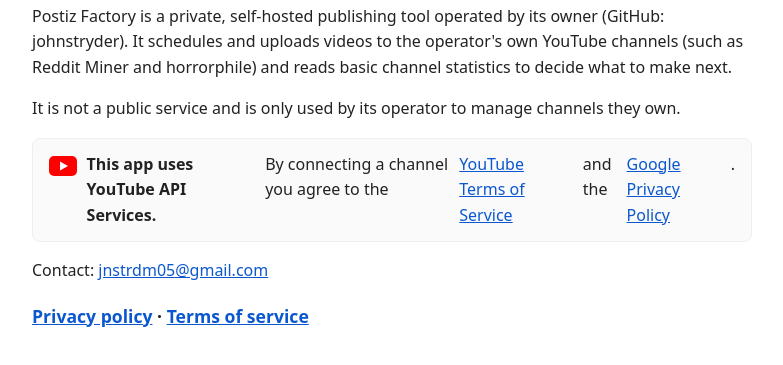
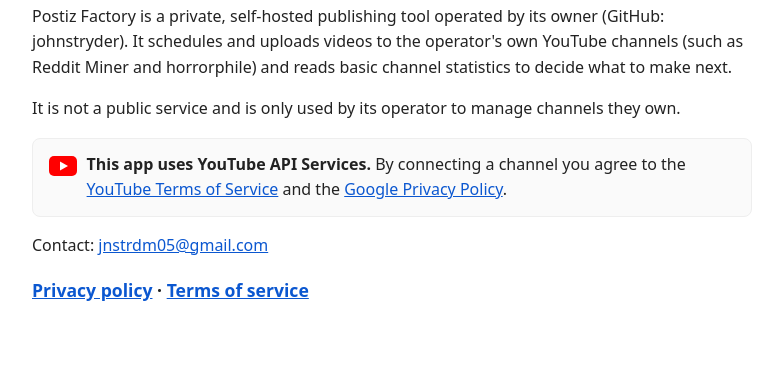
Before and after one commit to johnstryder/postiz-factory, a plain HTML site: page index.html in a window 1280 px wide. Shown: the part 117-482 px from the top of the page, without its empty margins (248-1031 px from the left). Drawn offline with Linux system fonts and the light colour scheme.

Commit message:
Fix YouTube notice layout
Co-Authored-By: Claude Opus 5.5 <noreply@anthropic.com>

```diff
--- a/index.html
+++ b/index.html
@@ -10,7 +10,7 @@
 <h1>Postiz Factory</h1>
 <p>Postiz Factory is a private, self-hosted publishing tool operated by its owner (GitHub: johnstryder). It schedules and uploads videos to the operator's own YouTube channels (such as Reddit Miner and horrorphile) and reads basic channel statistics to decide what to make next.</p>
 <p>It is not a public service and is only used by its operator to manage channels they own.</p>
-<p class="yt"><svg width="28" height="20" viewBox="0 0 28 20" aria-hidden="true"><rect width="28" height="20" rx="5" fill="#FF0000"/><path d="M11 5.5v9l8-4.5z" fill="#fff"/></svg> <strong>This app uses YouTube API Services.</strong> By connecting a channel you agree to the <a href="https://www.youtube.com/t/terms">YouTube Terms of Service</a> and the <a href="https://policies.google.com/privacy">Google Privacy Policy</a>.</p>
+<p class="yt"><svg width="28" height="20" viewBox="0 0 28 20" aria-hidden="true"><rect width="28" height="20" rx="5" fill="#FF0000"/><path d="M11 5.5v9l8-4.5z" fill="#fff"/></svg><span><strong>This app uses YouTube API Services.</strong> By connecting a channel you agree to the <a href="https://www.youtube.com/t/terms">YouTube Terms of Service</a> and the <a href="https://policies.google.com/privacy">Google Privacy Policy</a>.</span></p>
 <p>Contact: <a href="mailto:jnstrdm05@gmail.com">jnstrdm05@gmail.com</a></p>
 <p class="links"><a href="privacy.html">Privacy policy</a> · <a href="terms.html">Terms of service</a></p>
 </body>
```
